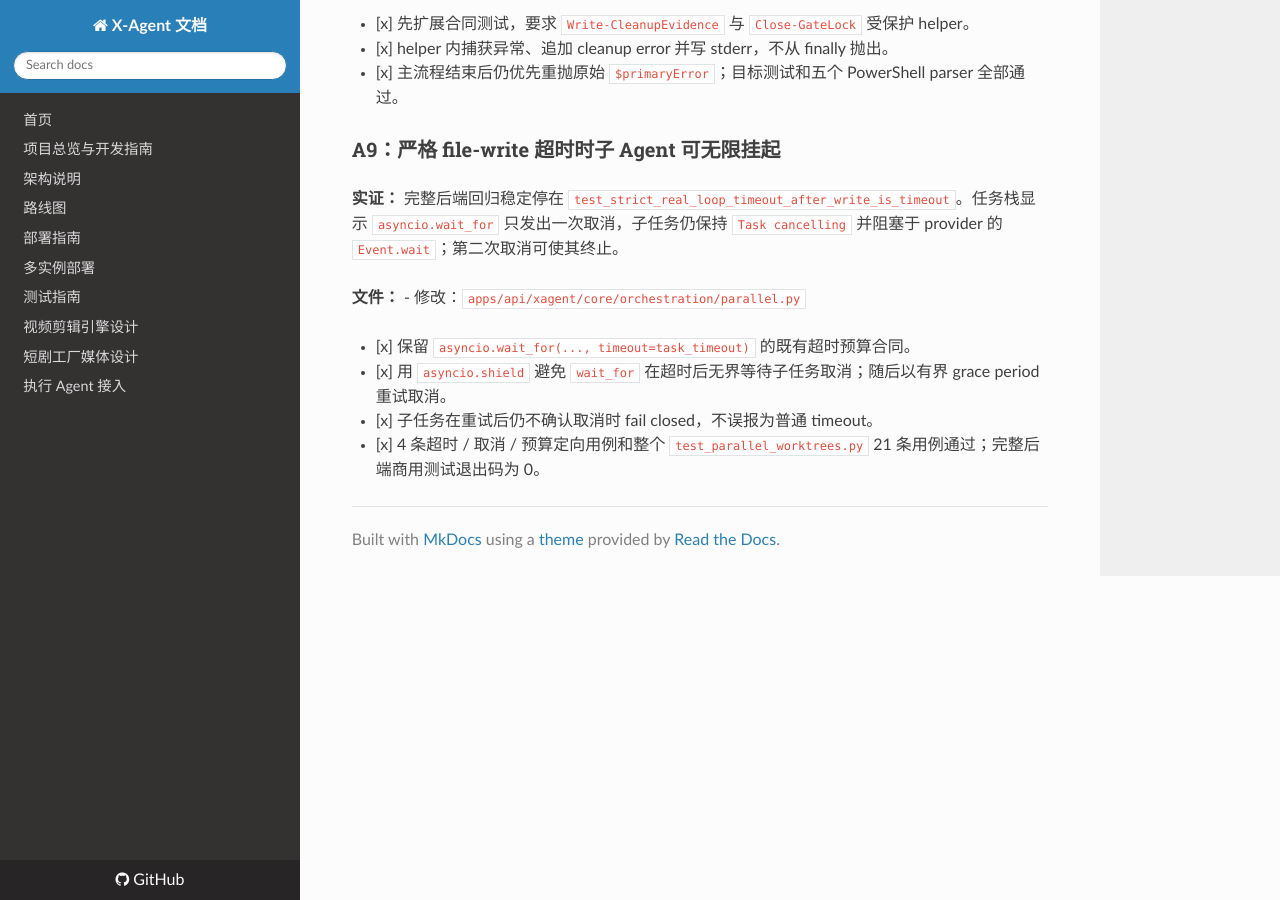
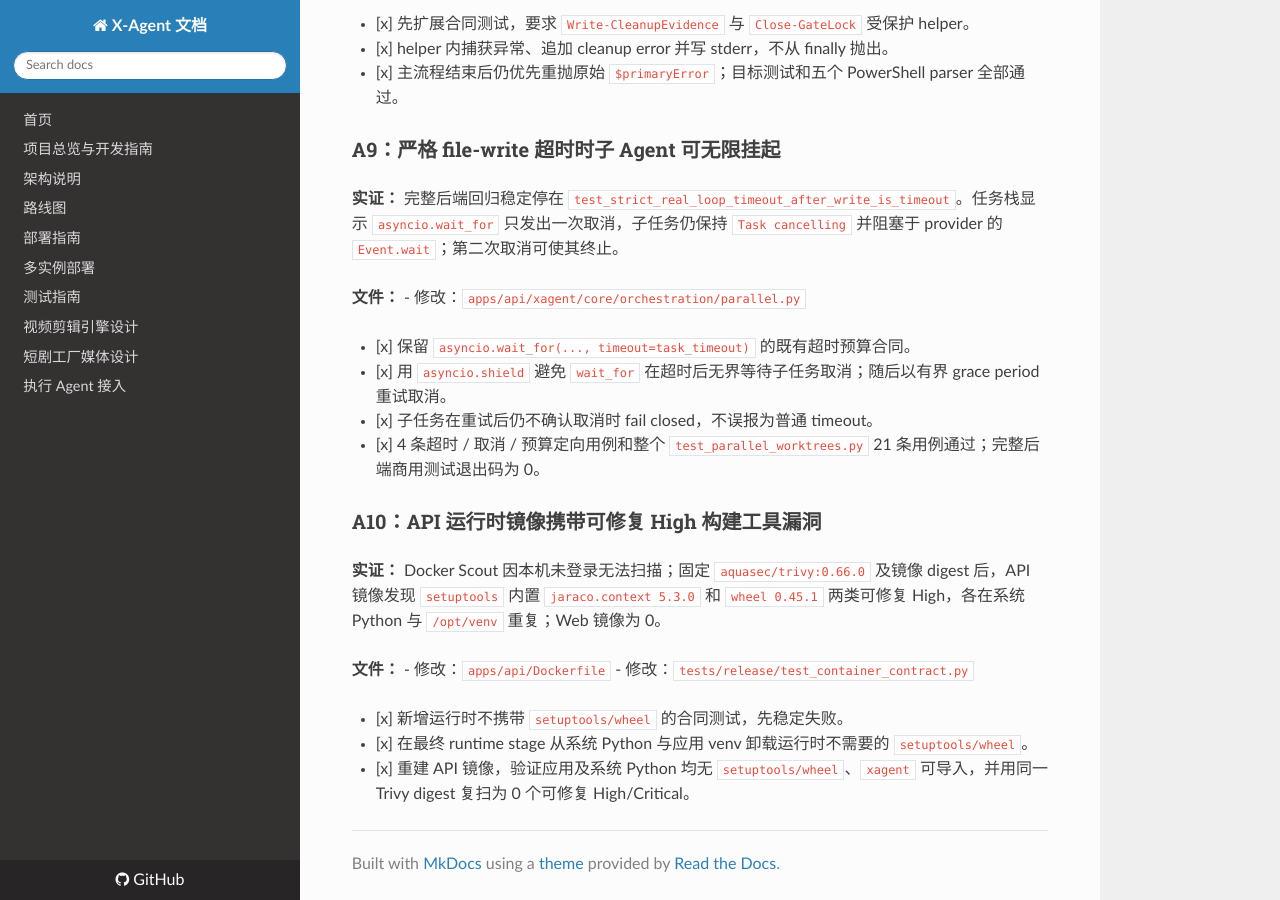
Before and after one commit to xiongpinji/xiongbao, an MkDocs documentation site: the page built from docs/superpowers/plans/2026-08-16-xagent-ga-closure-phase-1.md, in a window 1280 px wide and 900 px high, scrolled down 12109 px. Built offline with MkDocs 1.6.1, drawn with Linux system fonts in a browser that asks for light colours; nearby versions of some CDN libraries.

Commit message:
fix: remove vulnerable runtime build tooling

```diff
--- a/docs/superpowers/plans/2026-08-16-xagent-ga-closure-phase-1.md
+++ b/docs/superpowers/plans/2026-08-16-xagent-ga-closure-phase-1.md
@@ -502,3 +502,15 @@ Get-NetTCPConnection -LocalPort 8000,18081 -State Listen -ErrorAction SilentlyCo
 - [x] 用 `asyncio.shield` 避免 `wait_for` 在超时后无界等待子任务取消；随后以有界 grace period 重试取消。
 - [x] 子任务在重试后仍不确认取消时 fail closed，不误报为普通 timeout。
 - [x] 4 条超时 / 取消 / 预算定向用例和整个 `test_parallel_worktrees.py` 21 条用例通过；完整后端商用测试退出码为 0。
+
+### A10：API 运行时镜像携带可修复 High 构建工具漏洞
+
+**实证：** Docker Scout 因本机未登录无法扫描；固定 `aquasec/trivy:0.66.0` 及镜像 digest 后，API 镜像发现 `setuptools` 内置 `jaraco.context 5.3.0` 和 `wheel 0.45.1` 两类可修复 High，各在系统 Python 与 `/opt/venv` 重复；Web 镜像为 0。
+
+**文件：**
+- 修改：`apps/api/Dockerfile`
+- 修改：`tests/release/test_container_contract.py`
+
+- [x] 新增运行时不携带 `setuptools/wheel` 的合同测试，先稳定失败。
+- [x] 在最终 runtime stage 从系统 Python 与应用 venv 卸载运行时不需要的 `setuptools/wheel`。
+- [x] 重建 API 镜像，验证应用及系统 Python 均无 `setuptools/wheel`、`xagent` 可导入，并用同一 Trivy digest 复扫为 0 个可修复 High/Critical。
```
Also changed, not shown: 2 other files.
